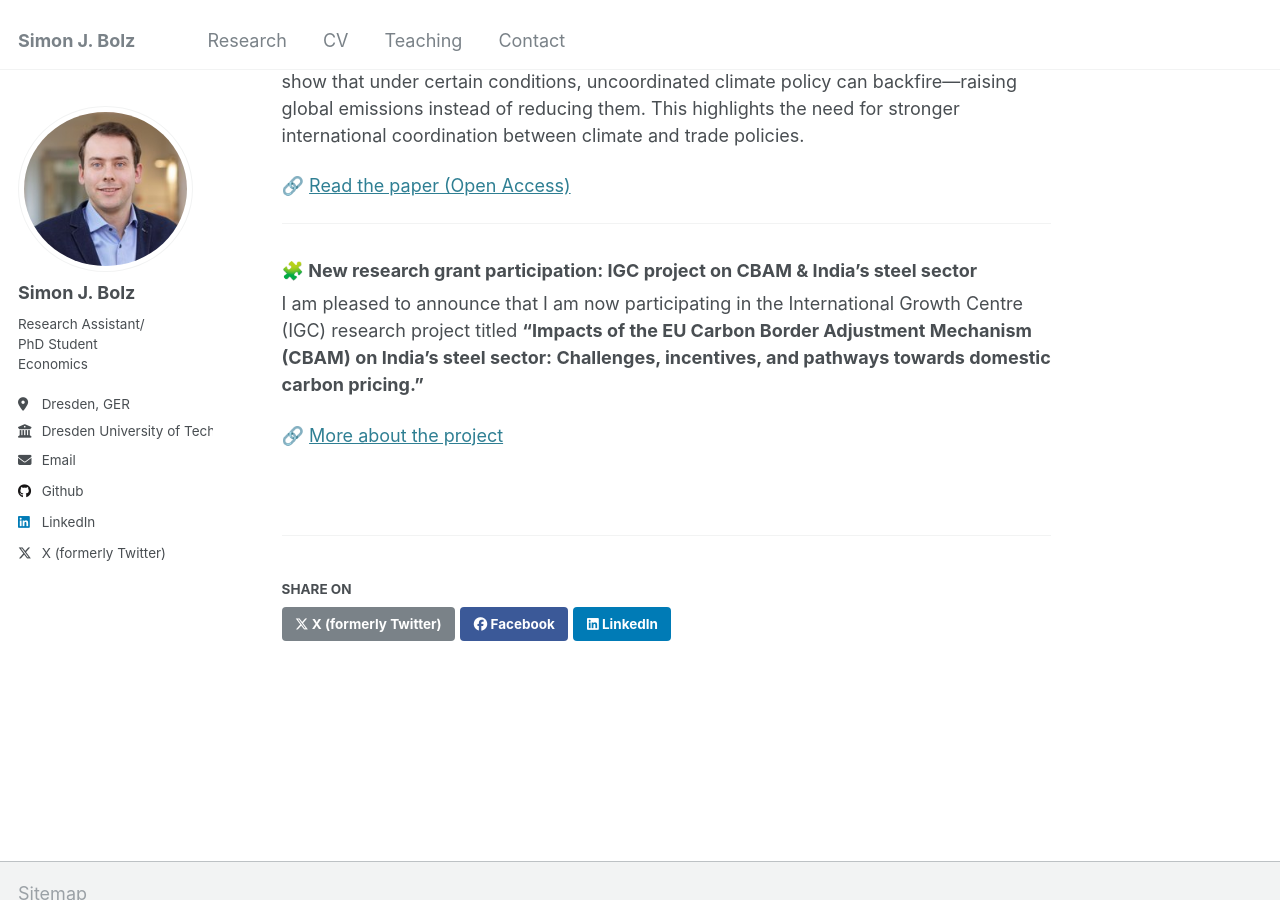
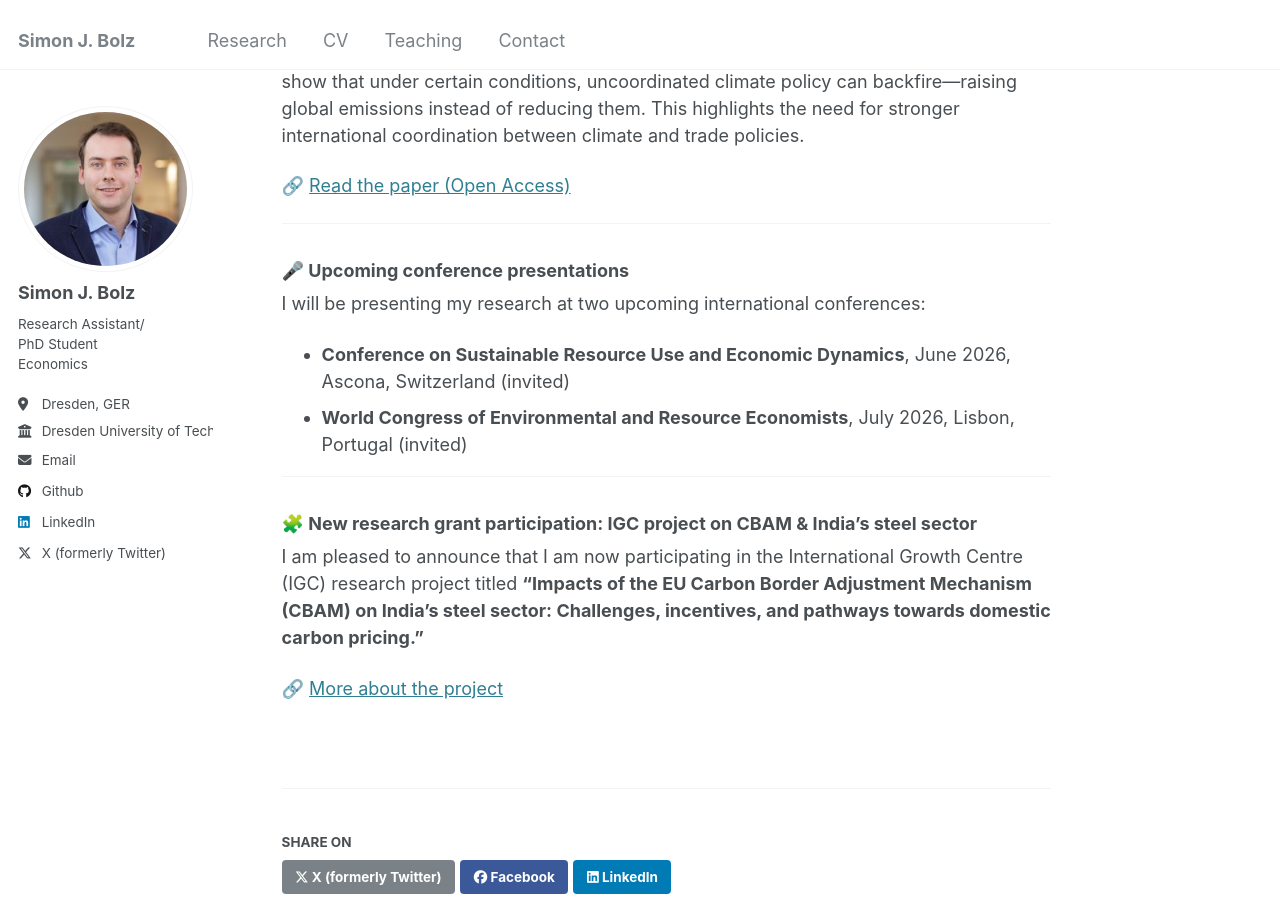
Before and after one commit to sjbolz/sjbolz.github.io, a Jekyll site: the page built from _pages/about.md, in a window 1280 px wide and 900 px high, scrolled down 636 px. Built offline with Jekyll 4.4.1, drawn with Linux system fonts in a browser that asks for light colours.

Commit message:
Update about.md

```diff
--- a/_pages/about.md
+++ b/_pages/about.md
@@ -19,6 +19,13 @@ We study how a unilateral increase in CO₂ taxes affects global emissions, inco
 🔗 [Read the paper (Open Access)](https://doi.org/10.1016/j.jinteco.2025.104185)
 
 ---
+### 🎤 Upcoming conference presentations
+I will be presenting my research at two upcoming international conferences:
+
+- **Conference on Sustainable Resource Use and Economic Dynamics**, June 2026, Ascona, Switzerland (invited)
+- **World Congress of Environmental and Resource Economists**, July 2026, Lisbon, Portugal (invited)
+
+---
 
 ### 🧩 New research grant participation: IGC project on CBAM & India’s steel sector
 I am pleased to announce that I am now participating in the International Growth Centre (IGC) research project titled **“Impacts of the EU Carbon Border Adjustment Mechanism (CBAM) on India’s steel sector: Challenges, incentives, and pathways towards domestic carbon pricing.”**
```
